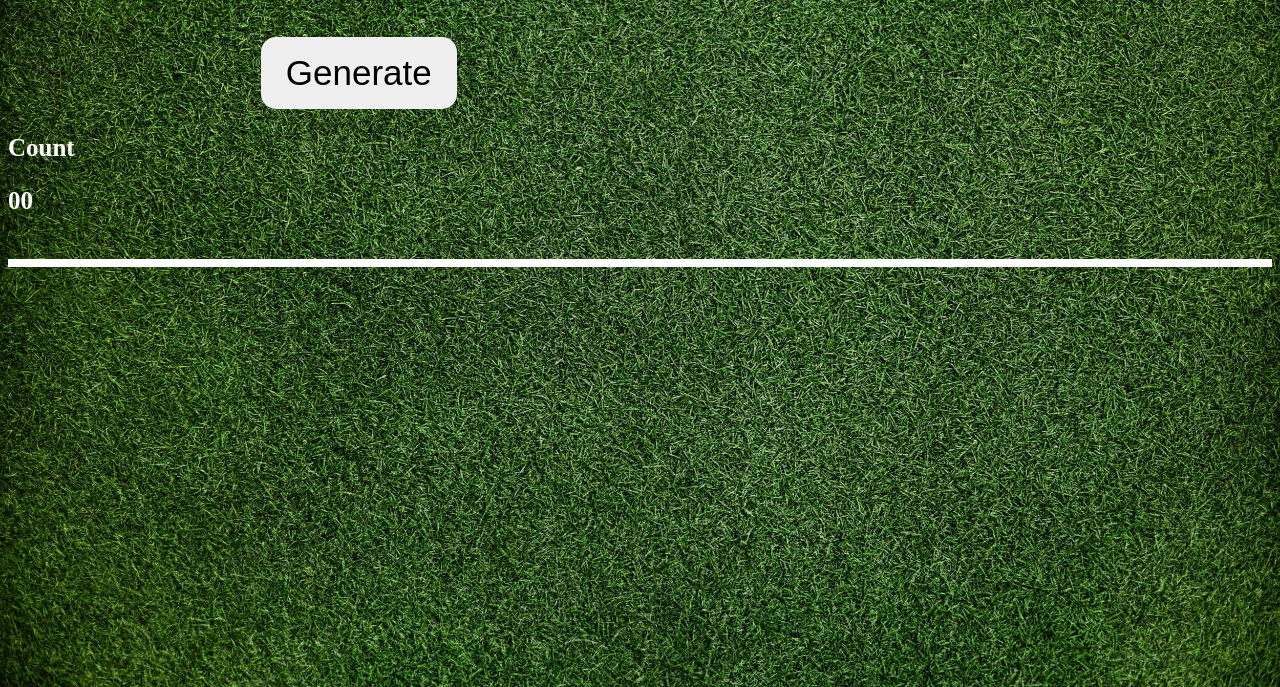
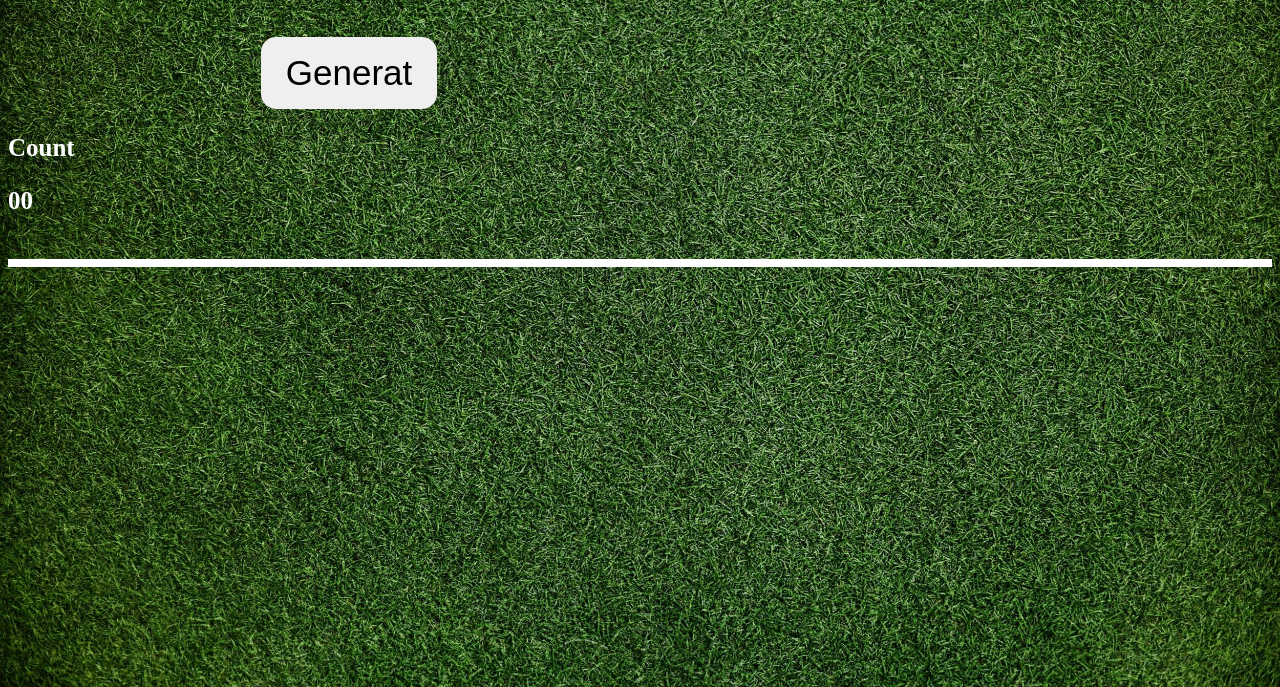
Before and after one commit to rasindunirasha/Black-Jack-Game, a plain HTML site: page index.html in a window 1280 px wide. Shown: the part 113-800 px from the top of the page. Drawn offline with Linux system fonts and the light colour scheme.

Commit message:
Update index.html

```diff
--- a/index.html
+++ b/index.html
@@ -10,7 +10,7 @@
 <body>
     <h1 class="topic">Black Jack Game</h1>
 
-    <button id="btn" onclick=main()>Generate</button>
+    <button id="btn" onclick=main()>Generat</button>
     <button id="btn-res" onclick=restart()>Restart</button>
 
     <h3>Count</h3><h3 id="result">00</h3>
```
